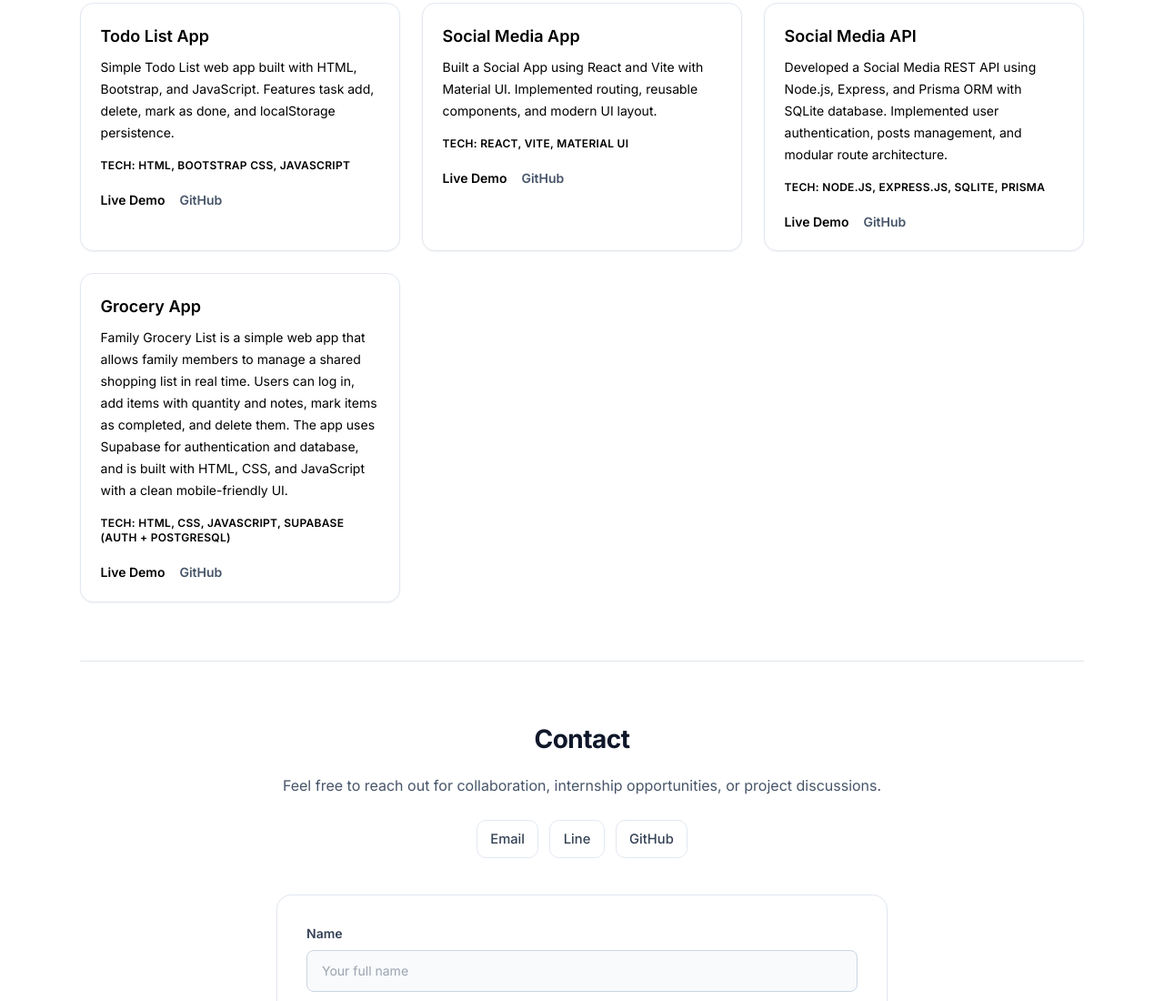
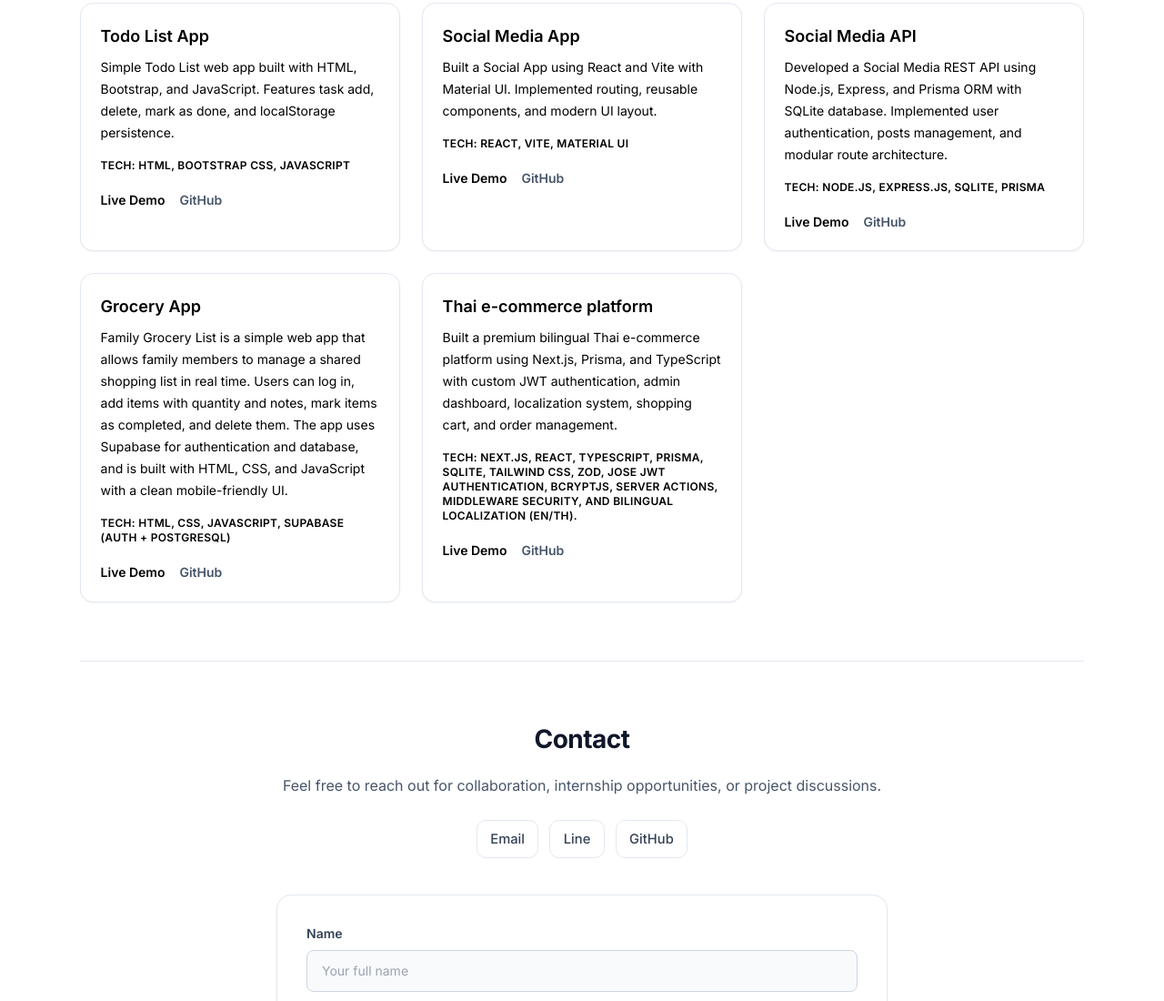
Before and after one commit to HtetNaingWynn/portfolio, a plain HTML site: page index.html in a window 1280 px wide. Shown: the part 1929-3029 px from the top of the page at 91% size. Drawn offline with nearby package versions, Linux system fonts and the light colour scheme.

Commit message:
six comiit

```diff
--- a/index.html
+++ b/index.html
@@ -241,6 +241,23 @@
         </article>
 
 
+        <article class="card transition duration-300 hover:-translate-y-1 hover:shadow-md">
+          <h3 class="text-lg font-semibold text-text-main">Thai e-commerce platform</h3>
+          <p class="mt-2 text-sm leading-6 text-text-soft">
+            Built a premium bilingual Thai e-commerce platform using Next.js, Prisma, and TypeScript with custom JWT authentication, admin dashboard, localization system, shopping cart, and order management.
+          </p>
+          <p class="mt-4 text-xs font-semibold uppercase tracking-wide text-primary-600">
+            Tech: Next.js, React, TypeScript, Prisma, SQLite, Tailwind CSS, Zod, JOSE JWT Authentication, BcryptJS, Server Actions, Middleware Security, and bilingual localization (EN/TH).
+          </p>
+          <div class="mt-5 flex items-center gap-4">
+            <a href="https://nexis-az76.vercel.app/" target="_blank" rel="noopener noreferrer"
+              class="text-sm font-semibold text-primary-600 hover:text-primary-700">Live Demo</a>
+            <a href="https://github.com/HtetNaingWynn/nexis" target="_blank" rel="noopener noreferrer"
+              class="text-sm font-semibold text-slate-600 hover:text-slate-800">GitHub</a>
+          </div>
+        </article>
+
+
       </div>
     </section>
 
```
